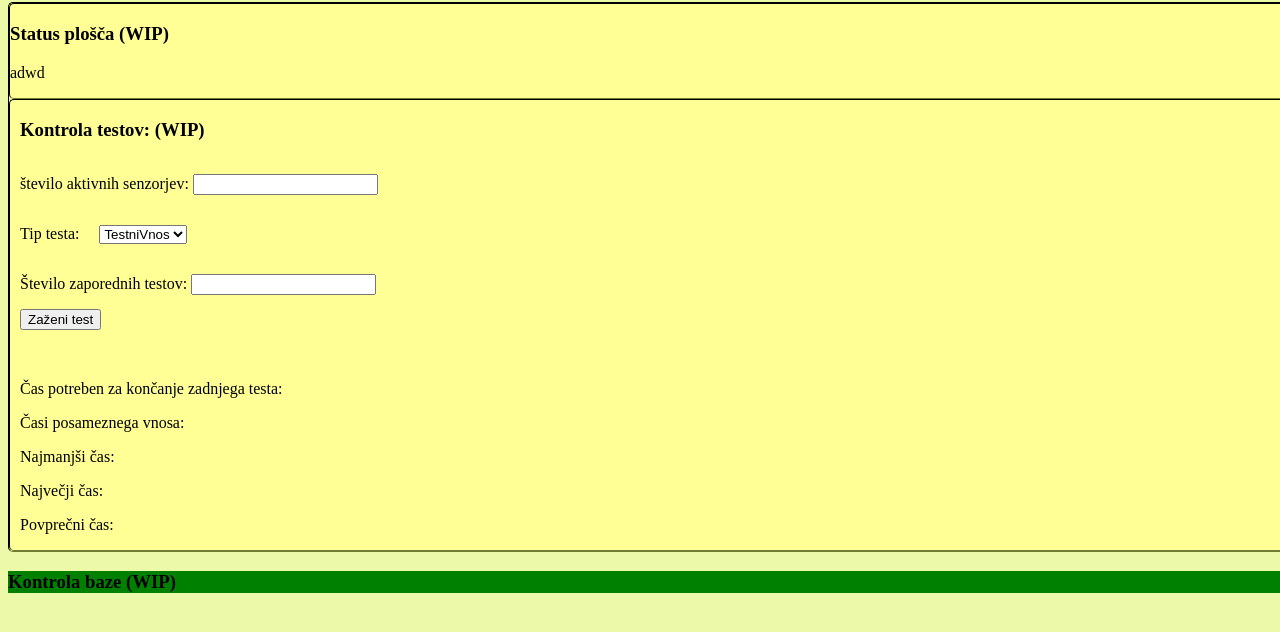
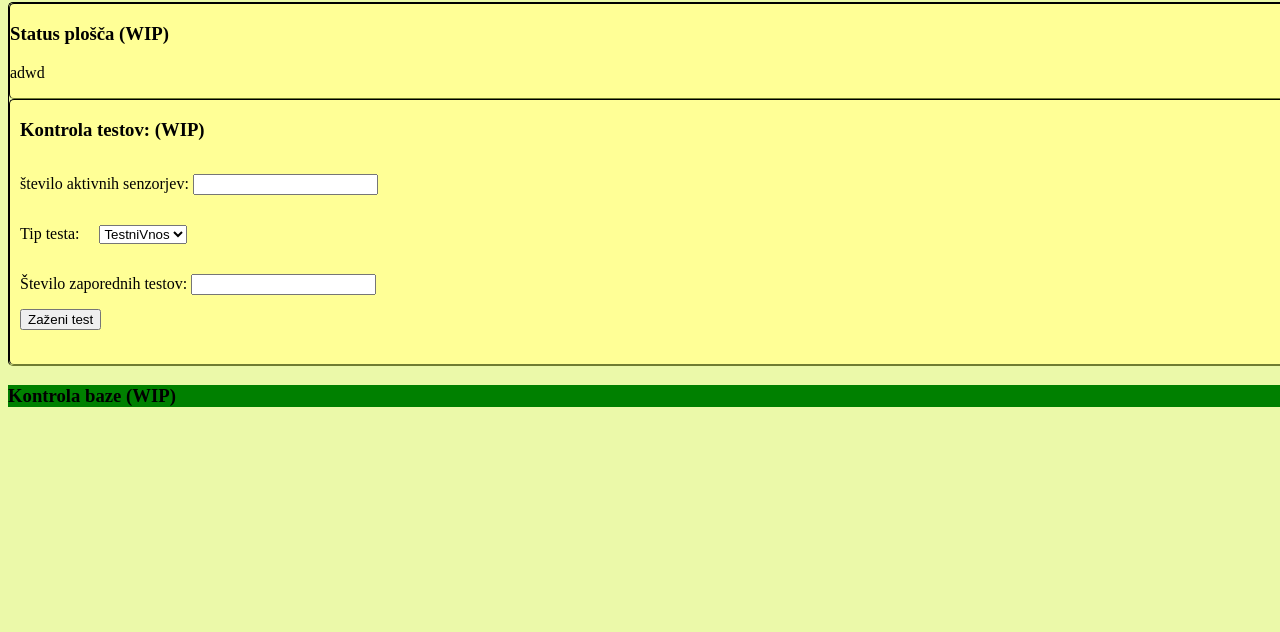
Before and after one commit to am9525/ZZRS-Seminarska, a website: page nodejs/view/ejs/index.ejs in a window 1280 px wide. Shown: the part 64-696 px from the top of the page. Drawn offline with nearby package versions, Linux system fonts and the light colour scheme; files that its build step writes are made by us from their sources.

Commit message:
[views/index.ejs] odstranil sem neuporaben text

```diff
--- a/nodejs/view/ejs/index.ejs
+++ b/nodejs/view/ejs/index.ejs
@@ -31,11 +31,6 @@
           <input id="btZacTest" type="submit" value="Zaženi test" name="btZazeniTest">
           </form>
           <br>
-          <p>Čas potreben za končanje zadnjega testa:</p>
-          <p>Časi posameznega vnosa:</p>
-          <p>Najmanjši čas:</p>
-          <p>Največji čas:</p>
-          <p>Povprečni čas:</p>
           <script>
           <% if(testSeIzvaja){ %>
             $("#tfStAktSenz").attr("disabled", true);
```
